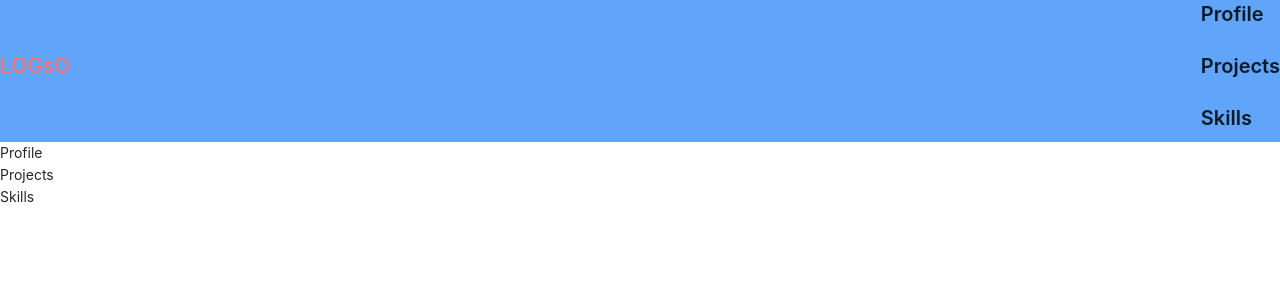
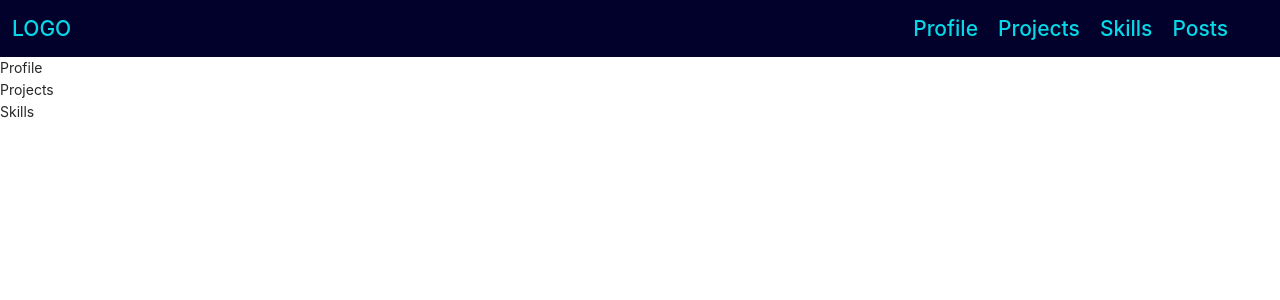
Before and after one commit to cattyman919/portfolio, a Next.js app: page / in a window 1280 px wide. Shown: the top 300 px of the page. Built offline with nearby package versions, Linux system fonts and the light colour scheme.

Commit message:
Added color palette

```diff
--- a/src/app/Navbar/index.tsx
+++ b/src/app/Navbar/index.tsx
@@ -1,18 +1,17 @@
 import React from 'react';
-import { Button, Typography } from 'antd';
 const Navbar = () => {
-  const { Title } = Typography;
   return (
-    <div className="flex items-center justify-between w-full bg-blue-400">
+    <div className="flex items-center justify-between w-full p-3 bg-cyberpunk-5">
       <div>
-        <h2 className="text-red-400 text-success">LOGsO</h2>
+        <h2 className="m-0 text-cyberpunk-3">LOGO</h2>
       </div>
-      <div className="">
-        <Title level={4} className="text-red-400">
+      <div className="flex items-center justify-between gap-5 mr-10 ">
+        <h2 className="m-0 border-4 rounded border-cyberpunk-1 text-cyberpunk-3">
           Profile
-        </Title>
-        <Title level={4}>Projects</Title>
-        <Title level={4}>Skills</Title>
+        </h2>
+        <h2 className="m-0 text-cyberpunk-3">Projects</h2>
+        <h2 className="m-0 text-cyberpunk-3">Skills</h2>
+        <h2 className="m-0 text-cyberpunk-3">Posts</h2>
       </div>
     </div>
   );
--- a/src/pages/index.tsx
+++ b/src/pages/index.tsx
@@ -1,5 +1,5 @@
-import { NextPage } from "next";
-import { Navbar, Profile, Projects, Skills } from "@app/index";
+import { NextPage } from 'next';
+import { Navbar, Profile, Projects, Skills } from '@app/index';
 
 const IndexPage: NextPage = () => {
   return (
--- a/tailwind.config.js
+++ b/tailwind.config.js
@@ -5,7 +5,17 @@ module.exports = {
     './src/app/**/*.{js,ts,jsx,tsx}',
     './src/shared/**/*.{js,ts,jsx,tsx}',
   ],
-  theme: {},
+  theme: {
+    colors: {
+      cyberpunk: {
+        1: '#ff2a6d',
+        2: '#d1f7ff',
+        3: '#05d9e8',
+        4: '#005678',
+        5: '#01012b',
+      },
+    },
+  },
   plugins: [],
   corePlugins: {
     preflight: false,
```
